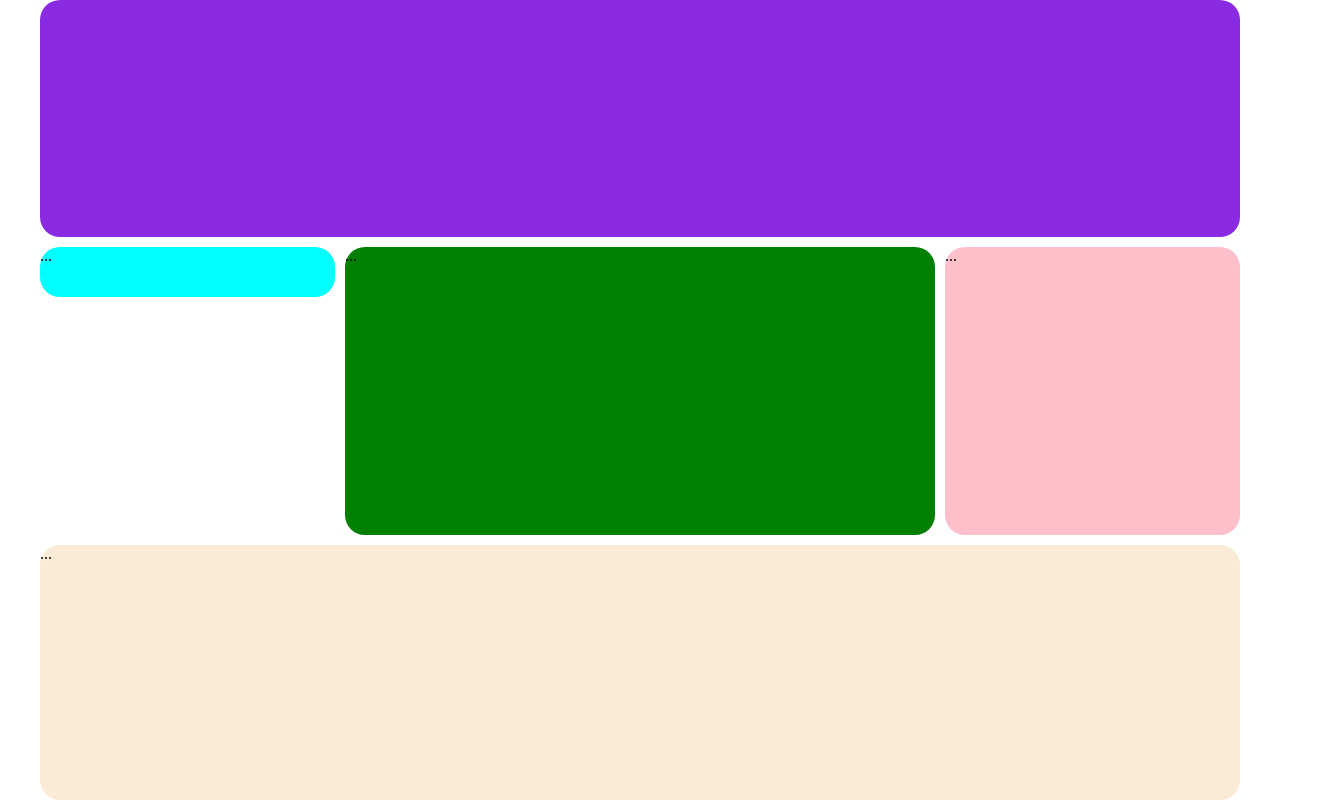
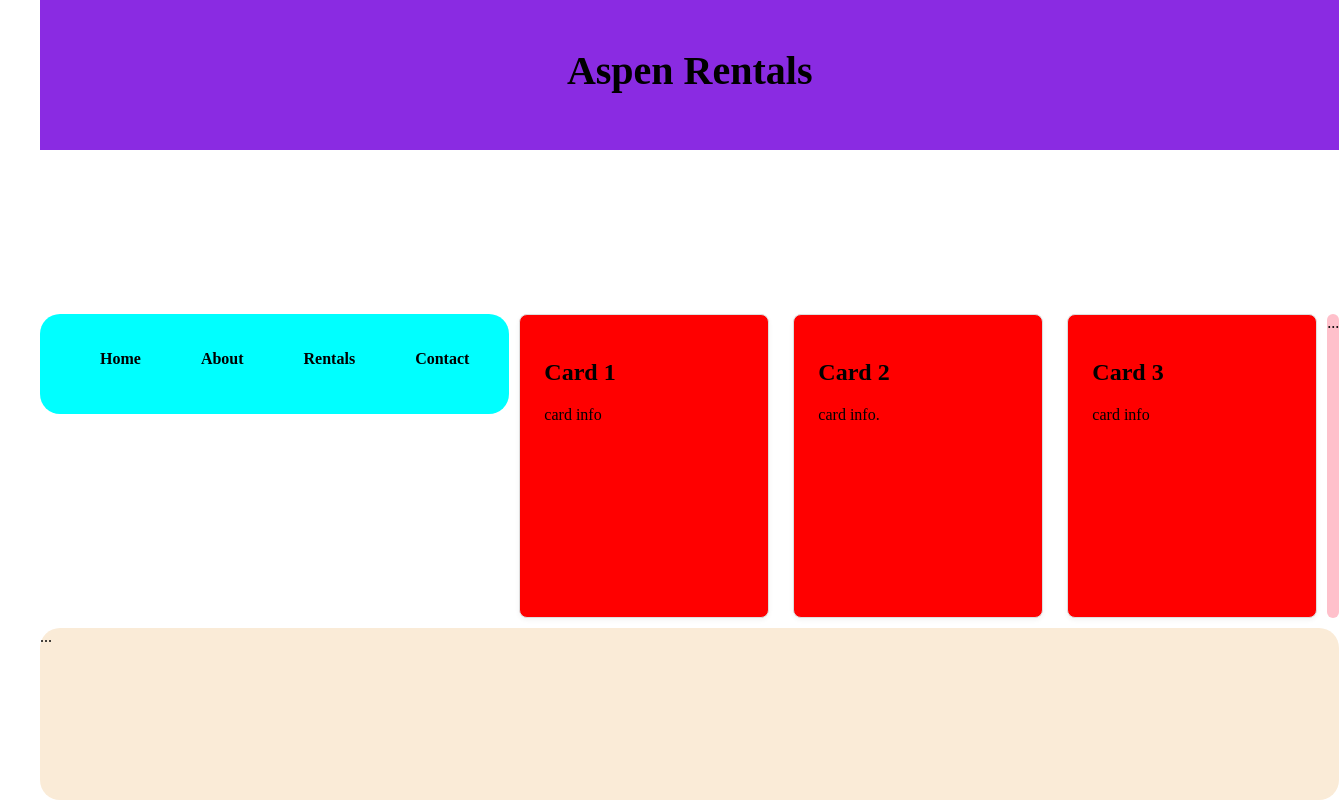
Before and after one commit to acarlson2-design/css-grid-assignment, a plain HTML site: page index.html in a window 1280 px wide. Shown: the whole page, 1339 px wide, since content can reach past the window. Drawn offline with Linux system fonts and the light colour scheme.

Commit message:
added cards and nav menu

```diff
--- a/index.html
+++ b/index.html
@@ -35,7 +35,14 @@
         header {
             grid-area: header;
             background-color: blueviolet;
-            border-radius: 20px;
+            height: 150px;
+
+        }
+
+        h1 {
+            font-size: 40px;
+            text-align: center;
+            padding-top: 20px;
 
         }
 
@@ -43,13 +50,39 @@
             grid-area: nav;
             background-color: aqua;
             border-radius: 20px;
-            height: 50px;
+            height: 100px;
+            color: black;
+
 
         }
 
+        .navmenu {
+            list-style-type: none;
+            display: flex;
+            flex-direction: row;
+            justify-content: center;
+
+        }
+
+        .navmenu li {
+
+            padding: 20px;
+        }
+
+        .navmenu a {
+
+            padding-right: 20px;
+            text-decoration: none;
+            color: black;
+            font-weight: bold;
+
+        }
+
+
+
         main {
             grid-area: main;
-            background-color: green;
+            background-color: white;
             border-radius: 20px;
 
         }
@@ -103,13 +136,75 @@
 
         }
 
+    .card-grid {
+        display: grid;
+        grid-template-columns: repeat(3, minmax(250px, 1fr));
+        gap: 1.5rem;
+    }
+
+    .card {
+        background-color: red;
+        border: 1px solid #ddd;
+        border-radius: 8px;
+       padding: 1.5rem;
+       box-shadow: 0 2px 5px rgba(0,0,0,0.05);
+    }
+
+    .card .featured {
+        grid-column: span 2;
+        background-color:cadetblue;
+        border-color: black;
+    }
+    @media (max-width: 850px) {
+  .card-grid {
+    grid-template-columns: repeat(auto-fit, minmax(250px, 1fr));
+  }
+
+  .card.featured {
+
+    grid-column: span 1;
+  }
+}
+
     </style>
 </head>
 <body>
     <div id="wrapper">
-  <header></header>
-  <nav>...</nav>
-  <main>...</main>
+  <header>
+    <h1>Aspen Rentals</h1>
+  </header>
+  <nav>
+    <ul class="navmenu">
+        <li><a href="home">Home</a></li>
+        <li><a href="about">About</a></li>
+        <li><a href="rentals">Rentals</a></li>
+        <li><a href="contact">Contact</a></li>
+    </ul>
+  </nav>
+  <main class="card-grid">
+    <article class="card featured">
+        <h2>Card 1</h2>
+        <p>card info</p>
+      </article>
+
+      <article class="card">
+        <h2>Card 2</h2>
+        <p>card info.</p>
+      </article>
+
+      <article class="card">
+        <h2>Card 3</h2>
+        <p>card info</p>
+      </article>
+
+
+    </main>
+
+
+
+
+
+  </main>
   <aside>...</aside>
   <footer>...</footer>
 </div>
```
